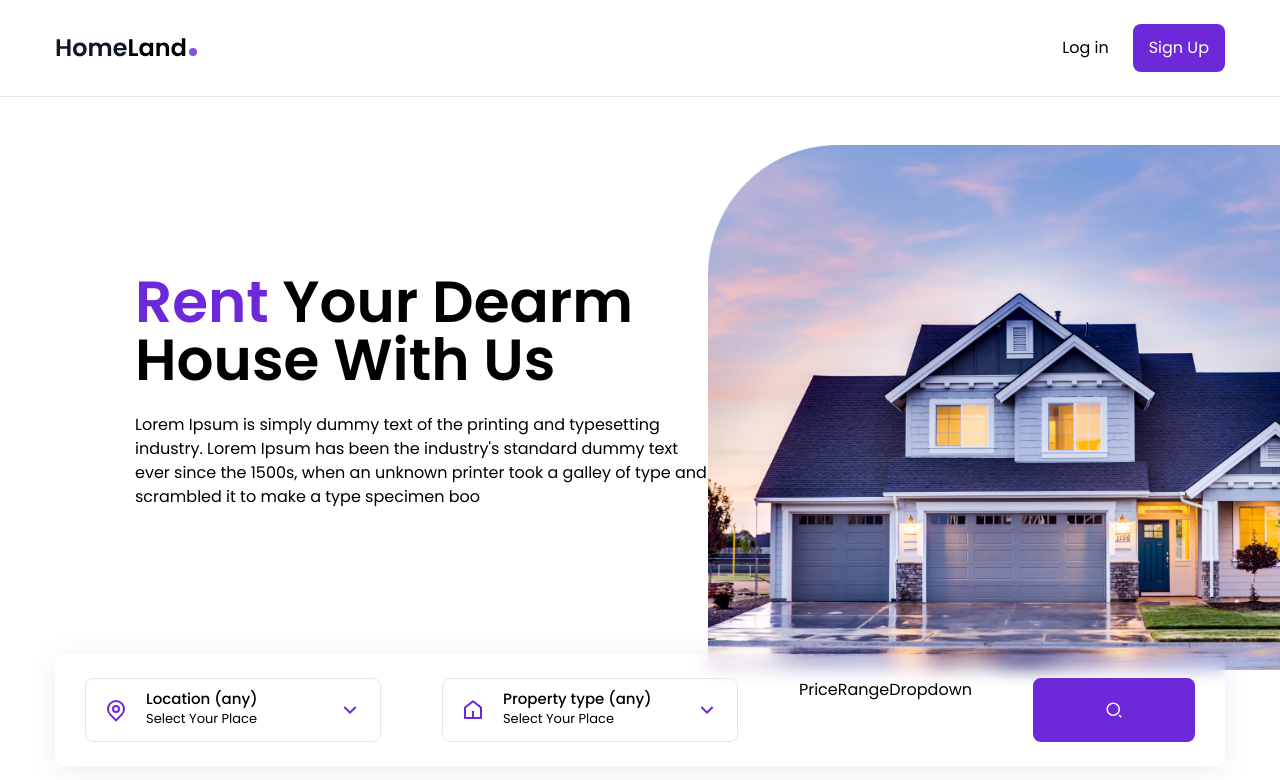
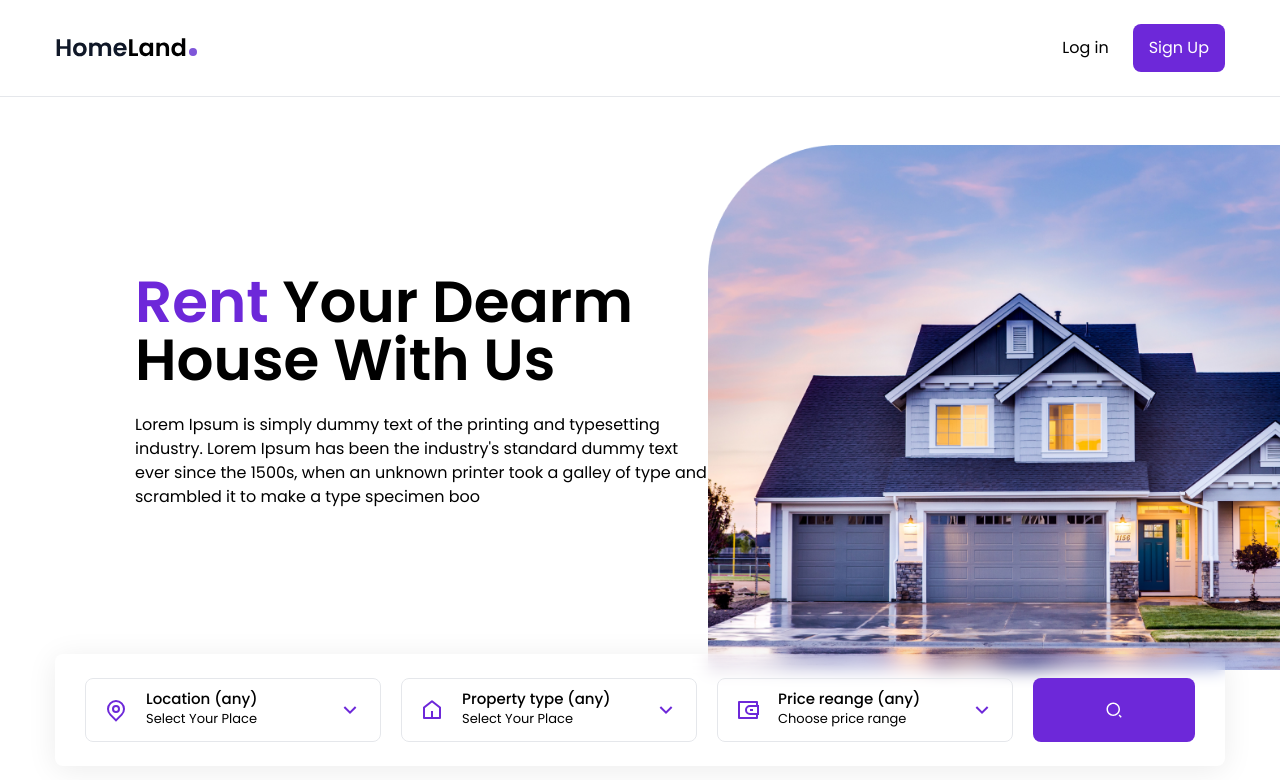
Before and after one commit to hamam99/real-estate-react-js, a React (Create React App) app: page / in a window 1280 px wide. Shown: the top 780 px of the page. Built offline with nearby package versions, Linux system fonts and the light colour scheme.

Commit message:
update screen price ran

```diff
--- a/src/components/PriceRangeDropdown.js
+++ b/src/components/PriceRangeDropdown.js
@@ -1,7 +1,78 @@
-import React from 'react';
+import React, { useState, useEffect, useContext } from 'react'
+
+import { RiWallet3Line, RiArrowDownSLine, RiArrowUpSLine } from 'react-icons/ri'
+import { Menu } from '@headlessui/react'
+
+import { HouseContext } from './HouseContext'
 
 const PriceRangeDropdown = () => {
-  return <div>PriceRangeDropdown</div>;
-};
+  const { price, setPrice } = useContext(HouseContext)
+  console.log({ price })
 
-export default PriceRangeDropdown;
+  const [isOpen, setIsOpen] = useState(false)
+
+  const prices = [
+    {
+      value: 'Price range (any)'
+    },
+    {
+      value: '100000 - 130000'
+    },
+    {
+      value: '130000 - 160000'
+    },
+    {
+      value: '160000 - 190000'
+    },
+    {
+      value: '190000 - 220000'
+    },
+    {
+      value: '10000 - 30000'
+    },
+    {
+      value: '30000 - 40000'
+    }
+  ]
+
+  return (
+    <Menu as="div" className="dropdown relative">
+      <Menu.Button
+        className="dropdown-btn w-full text-left"
+        onClick={() => {
+          setIsOpen(!isOpen)
+        }}
+      >
+        <RiWallet3Line className="dropdown-icon-primary" />
+        <div>
+          <div className="text-[15px] font-medium leading-tight">{price}</div>
+          <div className="text-[13px]">{'Choose price range'}</div>
+        </div>
+        {isOpen ? (
+          <RiArrowUpSLine className="dropdown-icon-secondary" />
+        ) : (
+          <RiArrowDownSLine className="dropdown-icon-secondary" />
+        )}
+      </Menu.Button>
+
+      <Menu.Items className="dropdown-menu">
+        {prices.map((price, index) => {
+          return (
+            <Menu.Item
+              as="li"
+              key={index}
+              className="cursor-pointer hover: text-violet-700 transition"
+              onClick={() => {
+                setPrice(price.value)
+              }}
+            >
+              {price.value}
+            </Menu.Item>
+          )
+        })}
+      </Menu.Items>
+    </Menu>
+  )
+}
+
+export default PriceRangeDropdown
```
